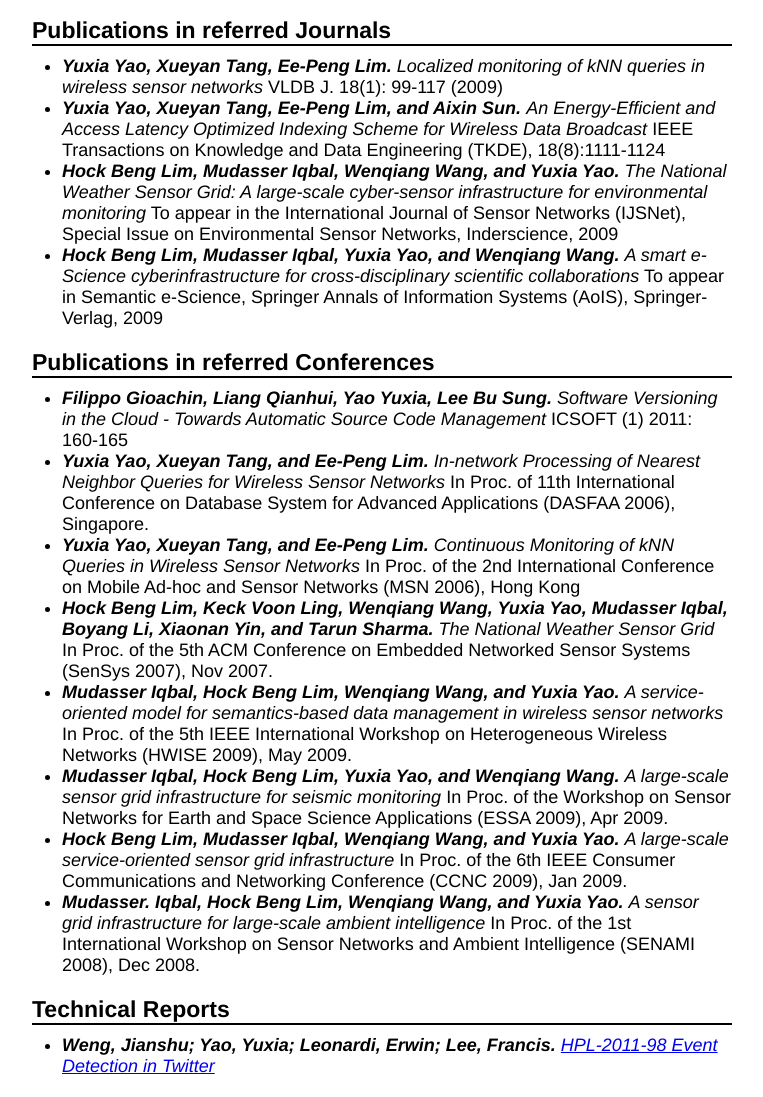
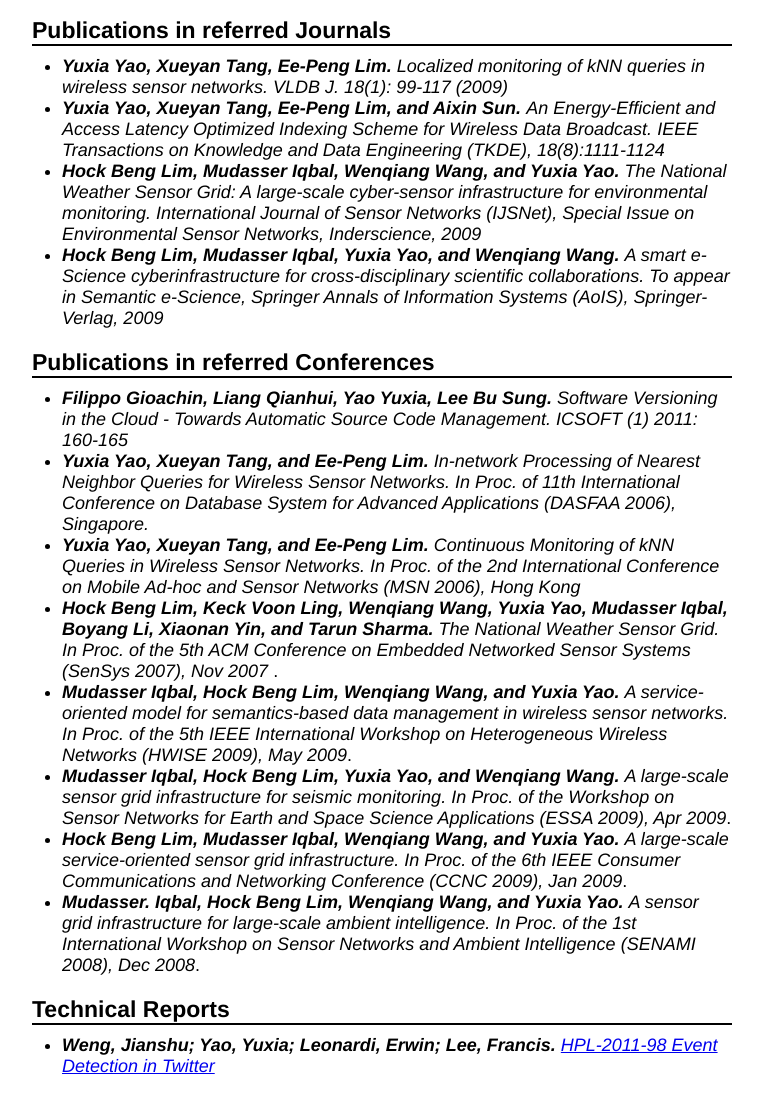
Before and after one commit to meganyao/meganyao.github.com, a plain HTML site: page index.html in a window 1280 px wide. Shown: the part 501-1598 px from the top of the page, without its empty margins (378-1141 px from the left). Drawn offline with Linux system fonts and the light colour scheme.

Commit message:
Edited index.html via GitHub

```diff
--- a/index.html
+++ b/index.html
@@ -80,23 +80,23 @@
 	  <ul>
 	    <li>
 	      <span class="author"><i>Yuxia Yao, Xueyan Tang, Ee-Peng Lim.</i></span>
-	      <span class="paper_title">Localized monitoring of kNN queries in wireless sensor networks</span>
-	      <span class="publication">VLDB J. 18(1): 99-117 (2009)</span>
+	      <span class="paper_title">Localized monitoring of kNN queries in wireless sensor networks.</span>
+	      <span class="publication"><i>VLDB J. 18(1): 99-117 (2009)</i></span>
 	    </li>
 	    <li>
 	      <span class="author"><i>Yuxia Yao, Xueyan Tang, Ee-Peng Lim, and Aixin Sun.</i></span>
-	      <span class="paper_title">An Energy-Efficient and Access Latency Optimized Indexing Scheme for Wireless Data Broadcast</span>
-	      <span class="publication">IEEE Transactions on Knowledge and Data Engineering (TKDE), 18(8):1111-1124</span>
+	      <span class="paper_title">An Energy-Efficient and Access Latency Optimized Indexing Scheme for Wireless Data Broadcast.</span>
+	      <span class="publication"><i>IEEE Transactions on Knowledge and Data Engineering (TKDE), 18(8):1111-1124</i></span>
 	    </li>
 	    <li>
 	      <span class="author"><i>Hock Beng Lim, Mudasser Iqbal, Wenqiang Wang, and Yuxia Yao.</i></span>
-	      <span class="paper_title">The National Weather Sensor Grid: A large-scale cyber-sensor infrastructure for environmental monitoring</span>
-	      <span class="publication">To appear in the International Journal of Sensor Networks (IJSNet), Special Issue on Environmental Sensor Networks, Inderscience, 2009</span>
+	      <span class="paper_title">The National Weather Sensor Grid: A large-scale cyber-sensor infrastructure for environmental monitoring.</span>
+	      <span class="publication"><i>International Journal of Sensor Networks (IJSNet), Special Issue on Environmental Sensor Networks, Inderscience, 2009</i></span>
 	    </li>
 	    <li>
 	      <span class="author"><i>Hock Beng Lim, Mudasser Iqbal, Yuxia Yao, and Wenqiang Wang.</i></span>
-	      <span class="paper_title">A smart e-Science cyberinfrastructure for cross-disciplinary scientific collaborations</span>
-	      <span class="publication">To appear in Semantic e-Science, Springer Annals of Information Systems (AoIS), Springer-Verlag, 2009</span>
+	      <span class="paper_title">A smart e-Science cyberinfrastructure for cross-disciplinary scientific collaborations.</span>
+	      <span class="publication"><i>To appear in Semantic e-Science, Springer Annals of Information Systems (AoIS), Springer-Verlag, 2009</i></span>
 	    </li>
 	  </ul>
 	</div>
@@ -106,43 +106,43 @@
 	  <ul>
 	    <li>
 	      <span class="author"><i>Filippo Gioachin,  Liang Qianhui, Yao Yuxia, Lee Bu Sung.</i></span>
-	      <span class="paper_title">Software Versioning in the Cloud - Towards Automatic Source Code Management</span>
-	      <span class="publication">ICSOFT (1) 2011: 160-165</span>
+	      <span class="paper_title">Software Versioning in the Cloud - Towards Automatic Source Code Management.</span>
+	      <span class="publication"><i>ICSOFT (1) 2011: 160-165</i></span>
 	    </li>
 	    <li>
 	      <span class="author"><i>Yuxia Yao, Xueyan Tang, and Ee-Peng Lim.</i></span>
-	      <span class="paper_title">In-network Processing of Nearest Neighbor Queries for Wireless Sensor Networks</span>
-	      <span class="publication">In Proc. of 11th International Conference on Database System for Advanced Applications (DASFAA 2006), Singapore.</span>
+	      <span class="paper_title">In-network Processing of Nearest Neighbor Queries for Wireless Sensor Networks.</span>
+	      <span class="publication"><i>In Proc. of 11th International Conference on Database System for Advanced Applications (DASFAA 2006), Singapore.</i></span>
 	    </li>
 	    <li>
 	      <span class="author"><i>Yuxia Yao, Xueyan Tang, and Ee-Peng Lim.</i></span>
-	      <span class="paper_title">Continuous Monitoring of kNN Queries in Wireless Sensor Networks</span>
-	      <span class="publication">In Proc. of the 2nd International Conference on Mobile Ad-hoc and Sensor Networks (MSN 2006), Hong Kong</span>
+	      <span class="paper_title">Continuous Monitoring of kNN Queries in Wireless Sensor Networks.</span>
+	      <span class="publication"><i>In Proc. of the 2nd International Conference on Mobile Ad-hoc and Sensor Networks (MSN 2006), Hong Kong</i></span>
 	    </li>
 	    <li>
 	      <span class="author"><i>Hock Beng Lim, Keck Voon Ling, Wenqiang Wang, Yuxia Yao, Mudasser Iqbal, Boyang Li, Xiaonan Yin, and Tarun Sharma.</i></span>
-	      <span class="paper_title">The National Weather Sensor Grid</span>
-	      <span class="publication">In  Proc. of the 5th ACM Conference on Embedded Networked Sensor Systems (SenSys 2007), Nov 2007.</span>
+	      <span class="paper_title">The National Weather Sensor Grid.</span>
+	      <span class="publication"><i>In  Proc. of the 5th ACM Conference on Embedded Networked Sensor Systems (SenSys 2007), Nov 2007 </i>.</span>
 	    </li>
 	    <li>
 	      <span class="author"><i>Mudasser Iqbal, Hock Beng Lim, Wenqiang Wang, and Yuxia Yao.</i></span>
-	      <span class="paper_title">A service-oriented model for semantics-based data management in wireless sensor networks</span>
-	      <span class="publication">In Proc. of the 5th IEEE International Workshop on Heterogeneous Wireless Networks (HWISE 2009), May 2009.</span>
+	      <span class="paper_title">A service-oriented model for semantics-based data management in wireless sensor networks.</span>
+	      <span class="publication"><i>In Proc. of the 5th IEEE International Workshop on Heterogeneous Wireless Networks (HWISE 2009), May 2009</i>.</span>
 	    </li>
 	    <li>
 	      <span class="author"><i>Mudasser Iqbal, Hock Beng Lim, Yuxia Yao, and Wenqiang Wang.</i></span>
-	      <span class="paper_title">A large-scale sensor grid infrastructure for seismic monitoring</span>
-	      <span class="publication">In Proc. of the Workshop on Sensor Networks for Earth and Space Science Applications (ESSA 2009), Apr 2009.</span>
+	      <span class="paper_title">A large-scale sensor grid infrastructure for seismic monitoring.</span>
+	      <span class="publication"><i>In Proc. of the Workshop on Sensor Networks for Earth and Space Science Applications (ESSA 2009), Apr 2009</i>.</span>
 	    </li>
 	    <li>
 	      <span class="author"><i>Hock Beng Lim, Mudasser Iqbal, Wenqiang Wang, and Yuxia Yao.</i></span>
-	      <span class="paper_title">A large-scale service-oriented sensor grid infrastructure</span>
-	      <span class="publication">In  Proc. of the 6th IEEE Consumer Communications and Networking Conference (CCNC 2009), Jan 2009.</span>
+	      <span class="paper_title">A large-scale service-oriented sensor grid infrastructure.</span>
+	      <span class="publication"><i>In  Proc. of the 6th IEEE Consumer Communications and Networking Conference (CCNC 2009), Jan 2009</i>.</span>
 	    </li>
 	    <li>
 	      <span class="author"><i>Mudasser. Iqbal, Hock Beng Lim, Wenqiang Wang, and Yuxia Yao.</i></span>
-	      <span class="paper_title">A sensor grid infrastructure for large-scale ambient intelligence</span>
-	      <span class="publication">In  Proc. of the 1st International Workshop on Sensor Networks and Ambient Intelligence (SENAMI 2008), Dec 2008.</span>
+	      <span class="paper_title">A sensor grid infrastructure for large-scale ambient intelligence.</span>
+	      <span class="publication"><i>In  Proc. of the 1st International Workshop on Sensor Networks and Ambient Intelligence (SENAMI 2008), Dec 2008</i>.</span>
 	    </li>
 	  </ul>
 	</div>
```
